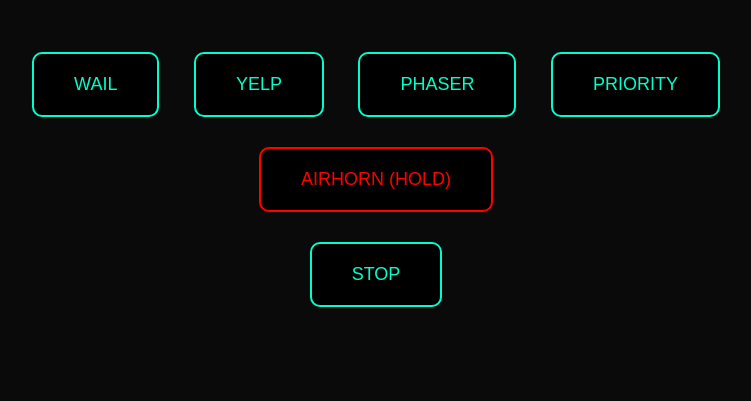
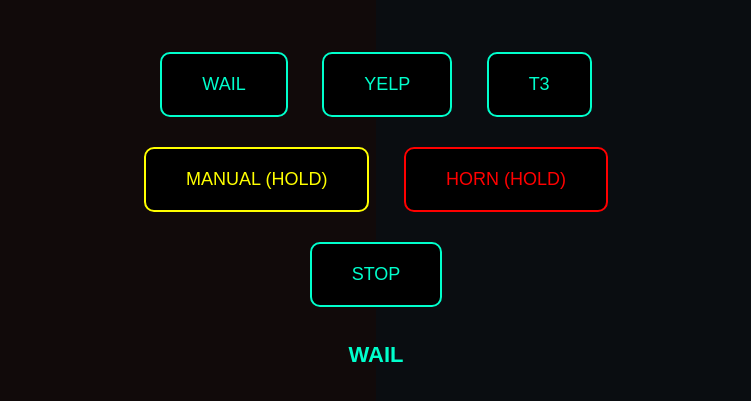
Before and after one commit to dxbq/dxbq.github.io, a plain HTML site: page index.html in a window 1280 px wide. Both pictures are taken after a click on the button "WAIL". Shown: the part 61-462 px from the top of the page, without its empty margins (264-1015 px from the left). Drawn offline with Linux system fonts and the light colour scheme.

Commit message:
index.html

```diff
--- a/index.html
+++ b/index.html
@@ -5,18 +5,49 @@
 
   <style>
     body {
+      margin: 0;
       background: #0a0a0a;
       color: #00ffcc;
       font-family: Arial;
       text-align: center;
+      overflow-x: hidden;
+    }
+
+    .lights {
+      position: fixed;
+      top: 0;
+      left: 0;
+      width: 50%;
+      height: 100%;
+      background: rgba(255, 0, 0, 0.18);
+      pointer-events: none;
+      opacity: 0;
+    }
+
+    .lights.right {
+      left: 50%;
+      background: rgba(0, 100, 255, 0.18);
+    }
+
+    .lights.active {
+      animation: flash 0.35s infinite alternate;
+    }
+
+    @keyframes flash {
+      from { opacity: 0.15; }
+      to { opacity: 0.45; }
     }
 
     h1 {
       margin-top: 20px;
+      position: relative;
+      z-index: 2;
     }
 
     .panel {
       margin-top: 40px;
+      position: relative;
+      z-index: 2;
     }
 
     .btn {
@@ -47,29 +78,57 @@
       background: red;
       color: black;
     }
+
+    .manual {
+      border-color: yellow;
+      color: yellow;
+    }
+
+    .manual:hover {
+      background: yellow;
+      color: black;
+    }
+
+    .status {
+      margin-top: 20px;
+      font-size: 22px;
+      font-weight: bold;
+      position: relative;
+      z-index: 2;
+    }
   </style>
 </head>
 
 <body>
+
+<div id="redLight" class="lights"></div>
+<div id="blueLight" class="lights right"></div>
 
 <h1>🚓 Whelen HS3200 Siren Panel</h1>
 
 <div class="panel">
   <button class="btn" onclick="playLoop('wail')">WAIL</button>
   <button class="btn" onclick="playLoop('yelp')">YELP</button>
-  <button class="btn" onclick="playLoop('phaser')">PHASER</button>
-  <button class="btn" onclick="playLoop('priority')">PRIORITY</button>
+  <button class="btn" onclick="playLoop('t3')">T3</button>
 
   <br>
 
-  <!-- HOLD AIRHORN -->
+  <button class="btn manual"
+    onmousedown="startManual()"
+    onmouseup="stopManual()"
+    onmouseleave="stopManual()"
+    ontouchstart="startManual()"
+    ontouchend="stopManual()">
+    MANUAL (HOLD)
+  </button>
+
   <button class="btn horn"
     onmousedown="startHorn()"
     onmouseup="stopHorn()"
     onmouseleave="stopHorn()"
     ontouchstart="startHorn()"
     ontouchend="stopHorn()">
-    AIRHORN (HOLD)
+    HORN (HOLD)
   </button>
 
   <br>
@@ -77,44 +136,113 @@
   <button class="btn" onclick="stopAll()">STOP</button>
 </div>
 
+<div class="status" id="status">STANDBY</div>
+
 <!-- Sirens -->
 <audio id="wail" src="sounds/wail.mp3" loop></audio>
 <audio id="yelp" src="sounds/yelp.mp3" loop></audio>
-<audio id="phaser" src="sounds/phaser.mp3" loop></audio>
-<audio id="priority" src="sounds/priority.mp3" loop></audio>
+<audio id="t3" src="sounds/t3.mp3" loop></audio>
 
-<!-- Airhorn -->
-<audio id="horn" src="sounds/airhorn.mp3" loop></audio>
+<!-- Hold sounds -->
+<audio id="manual" src="sounds/manual.mp3" loop></audio>
+<audio id="horn" src="sounds/horn.mp3" loop></audio>
 
 <script>
-let sounds = ["wail", "yelp", "phaser", "priority"];
+let sounds = ["wail", "yelp", "t3"];
+let manual = document.getElementById("manual");
 let horn = document.getElementById("horn");
+let statusText = document.getElementById("status");
+let redLight = document.getElementById("redLight");
+let blueLight = document.getElementById("blueLight");
 
-// Stop all sirens
+function setStatus(text) {
+  statusText.innerText = text;
+}
+
+function startLights() {
+  redLight.classList.add("active");
+  blueLight.classList.add("active");
+}
+
+function stopLights() {
+  redLight.classList.remove("active");
+  blueLight.classList.remove("active");
+}
+
+// Stop all sirens + hold sounds
 function stopAll() {
   sounds.forEach(id => {
     let s = document.getElementById(id);
     s.pause();
     s.currentTime = 0;
   });
+
+  manual.pause();
+  manual.currentTime = 0;
+
+  horn.pause();
+  horn.currentTime = 0;
+
+  stopLights();
+  setStatus("STANDBY");
 }
 
-// Play siren (loop)
+// Play siren loop
 function playLoop(id) {
   stopAll();
   let sound = document.getElementById(id);
   sound.play();
+  startLights();
+  setStatus(id.toUpperCase());
 }
 
-// HOLD AIRHORN
+// HOLD MANUAL
+function startManual() {
+  manual.currentTime = 0;
+  manual.play();
+  startLights();
+  setStatus("MANUAL");
+}
+
+function stopManual() {
+  manual.pause();
+  manual.currentTime = 0;
+
+  let activeMode = sounds.find(id => !document.getElementById(id).paused);
+  if (activeMode) {
+    setStatus(activeMode.toUpperCase());
+    startLights();
+  } else {
+    horn.pause();
+    horn.currentTime = 0;
+    stopLights();
+    setStatus("STANDBY");
+  }
+}
+
+// HOLD HORN
 function startHorn() {
   horn.currentTime = 0;
   horn.play();
+  startLights();
+  setStatus("HORN");
 }
 
 function stopHorn() {
   horn.pause();
   horn.currentTime = 0;
+
+  let activeMode = sounds.find(id => !document.getElementById(id).paused);
+  if (activeMode) {
+    setStatus(activeMode.toUpperCase());
+    startLights();
+  } else if (!manual.paused) {
+    setStatus("MANUAL");
+    startLights();
+  } else {
+    stopLights();
+    setStatus("STANDBY");
+  }
 }
 </script>
 
```
